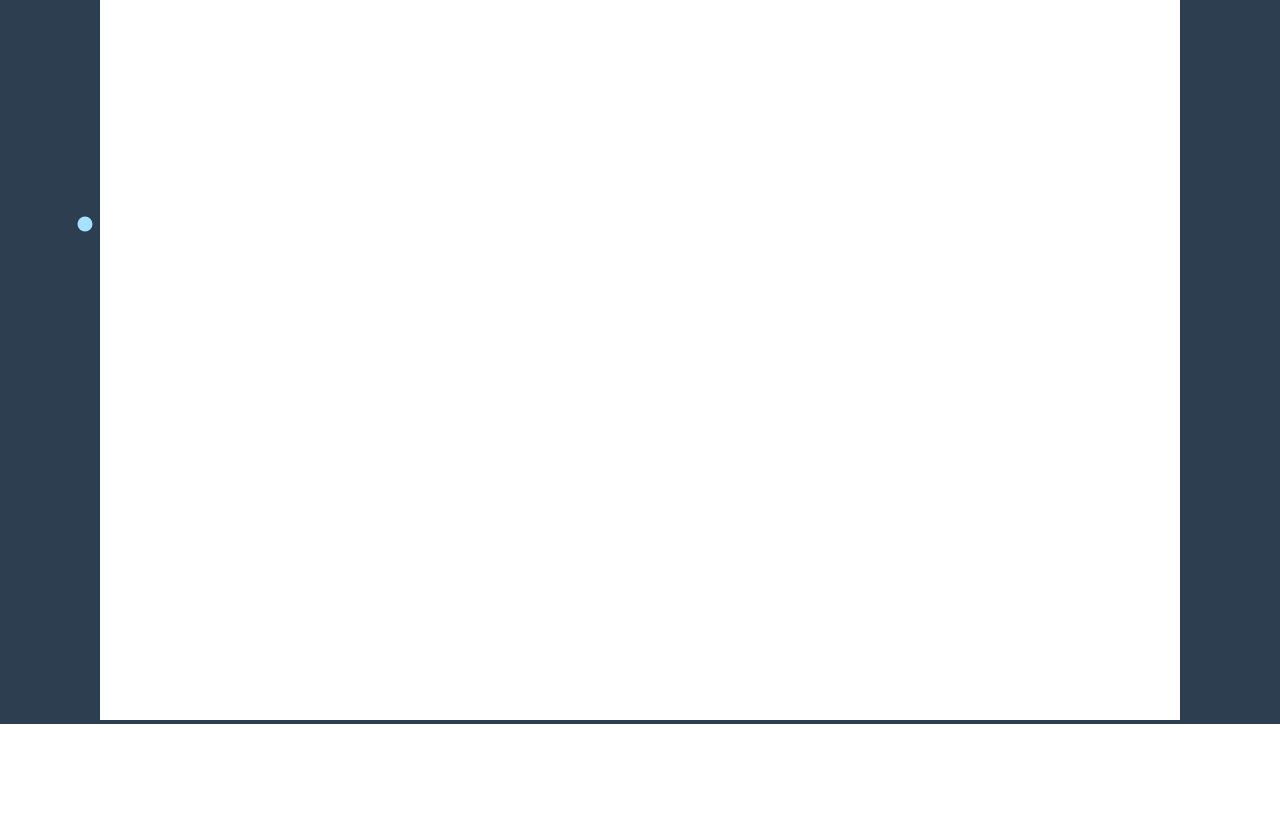
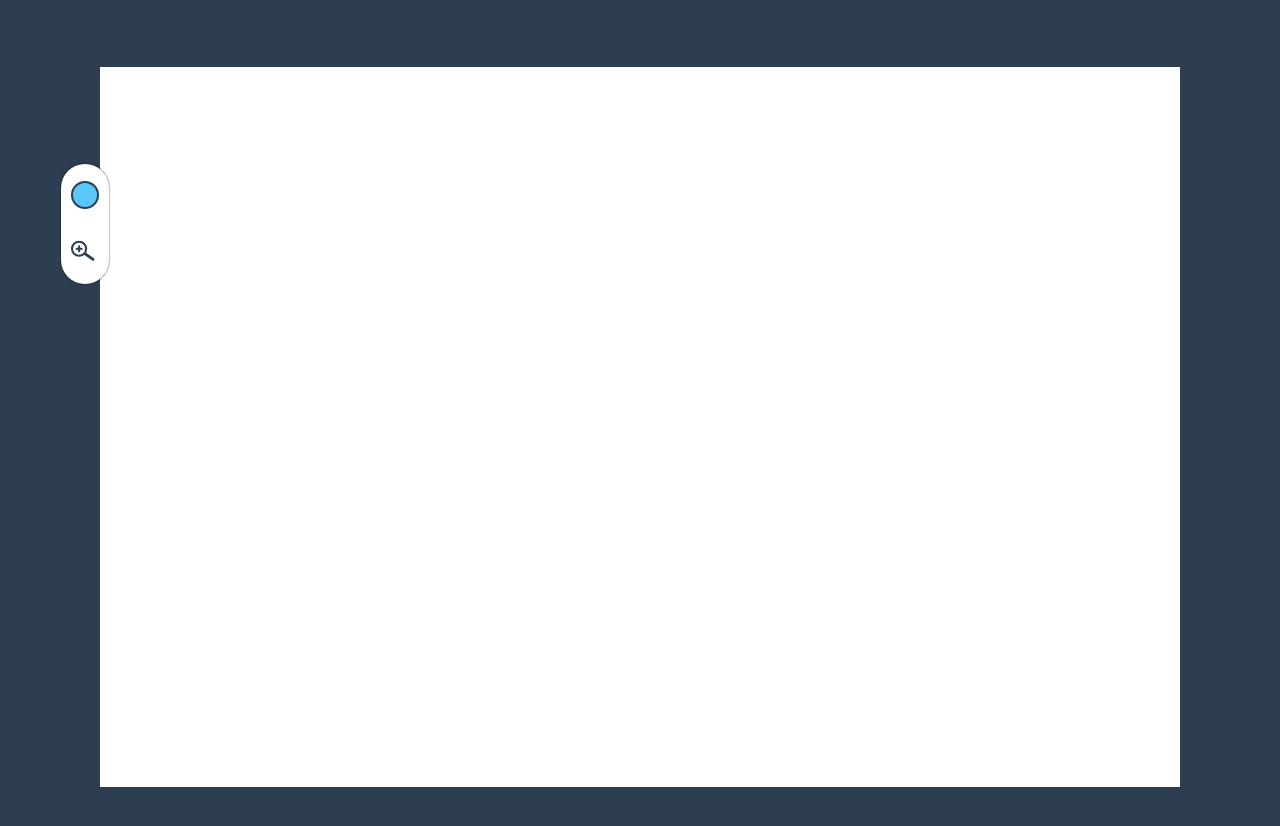
Before and after one commit to Dr1dd/Drawue, a Vue app in the folder drawue-front/: page / in a window 1280 px wide. Shown: the top 826 px of the page. Before the commit the page ends 800 px from the top, so only its background shows below. Built offline with nearby package versions, Linux system fonts and the light colour scheme.

Commit message:
Zooming function maybe done

```diff
--- a/drawue-front/src/App.vue
+++ b/drawue-front/src/App.vue
@@ -18,6 +18,7 @@ export default {
 <style>
 body{
   margin: 0;
+  background: #2c3e50;
 }
 #app {
   font-family: Avenir, Helvetica, Arial, sans-serif;
--- a/drawue-front/src/components/DrawingBoard.vue
+++ b/drawue-front/src/components/DrawingBoard.vue
@@ -1,8 +1,11 @@
 <template>
-  <div>
+  <div id ="DrawingBoard">
       <div class ="tool-bar">
-          <div class ="color-picker" @click = 'showColorPicker = true'>
-              <div>
+          <div class ="color-picker">
+              <div class="color-icon" :style="{'background': color}" @click = 'showColorPicker = !showColorPicker'>
+
+              </div>
+              <div class="color-picker--container">
                 <color-picker
                     v-if="showColorPicker"
                     theme="light"
@@ -13,6 +16,29 @@
               </div>
           </div>
           <div></div>
+          <div class="zoom">
+              <div class="zoom-in" @click ="zoomIn()">
+                <svg width="24" height="24" viewBox="0 0 371 320" fill="none" xmlns="http://www.w3.org/2000/svg">
+                    <g id="zoom">
+                    <circle id="Ellipse 1" cx="125" cy="125" r="109.5"  stroke-width="31"/>
+                    <line id="Line 1" x1="125.5" y1="74" x2="125.5" y2="177" stroke-width="31"/>
+                    <line id="Line 2" x1="74" y1="125.5" x2="177" y2="125.5" stroke-width="31"/>
+                    <path class="Rectangle_1" d="M225.443 184L353.97 273.592C363.031 279.908 365.257 292.375 358.94 301.436L357.437 303.593C351.12 312.654 338.654 314.88 329.593 308.563L201.066 218.971L225.443 184Z" fill="black"/>
+                    </g>
+                </svg>
+              </div>
+              <div class="zoom-out">
+                  <div @click ="zoomOut()">
+                    <svg width="24" height="24" viewBox="0 0 371 320" fill="none" xmlns="http://www.w3.org/2000/svg">
+                        <g id="zoom">
+                        <circle id="Ellipse 1" cx="125" cy="125" r="109.5" stroke-width="31"/>
+                        <line id="Line 2" x1="74" y1="125.5" x2="177" y2="125.5" stroke-width="31"/>
+                        <path class="Rectangle_1" d="M225.443 184L353.97 273.592C363.031 279.908 365.257 292.375 358.94 301.436L357.437 303.593C351.12 312.654 338.654 314.88 329.593 308.563L201.066 218.971L225.443 184Z" fill="black"/>
+                        </g>
+                    </svg>
+                  </div>
+              </div>
+          </div>
       </div>
       <div class="canvas-container">
          <canvas id="canvas"></canvas>
@@ -39,12 +65,15 @@ export default {
 
             ctx: '',
             canvas: '',
+            canvasContainer: '',
             positionX: 0,
             positionY: 0,
+            canvasScale: 1,
+            marginVertical: 0,
         }
     },
     mounted(){
-            const canvasContainer = document.getElementsByClassName('canvas-container');
+            this.canvasContainer = document.getElementsByClassName('canvas-container');
             const toolBar = document.getElementsByClassName('tool-bar');
             this.canvas = document.querySelector("#canvas");
             this.ctx = this.canvas.getContext('2d');
@@ -53,8 +82,8 @@ export default {
             this.canvas.height = 720;
             this.canvas.width = 1080;
 
-            const canvasWidth = (canvasContainer[0].offsetWidth - this.canvas.offsetWidth)/2;
-            const canvasHeight = (canvasContainer[0].offsetHeight - this.canvas.offsetHeight)/2;
+            const canvasWidth = (this.canvasContainer[0].offsetWidth - this.canvas.getBoundingClientRect().width)/2;
+            const canvasHeight = (this.canvasContainer[0].offsetHeight - this.canvas.getBoundingClientRect().height)/2;
 
             this.positionX = canvasWidth;
             this.positionY = canvasHeight-3;
@@ -79,36 +108,130 @@ export default {
         },
         draw(e){
             if(!this.painting) return;
+
+            this.positionX = (this.canvasContainer[0].offsetWidth - this.canvas.getBoundingClientRect().width)/2;
+            this.positionY = (this.canvasContainer[0].offsetHeight - this.canvas.getBoundingClientRect().height)/2;
              this.ctx.strokeStyle = this.color;
              this.ctx.lineWidth = 10;
              this.ctx.lineCap = "round";
-             this.ctx.lineTo(e.clientX-this.positionX, e.clientY-this.positionY);
+            var scaledX = (e.clientX-this.positionX) * this.canvas.width /this.canvas.getBoundingClientRect().width;
+             var scaledY =(e.clientY-this.positionY) * this.canvas.height / this.canvas.getBoundingClientRect().height;
+             this.ctx.lineTo(scaledX, scaledY);
              this.ctx.stroke();
              this.ctx.beginPath();
-             this.ctx.moveTo(e.clientX-this.positionX, e.clientY-this.positionY)
+             this.ctx.moveTo(scaledX, scaledY);
+        },
+        zoomIn(){
+            if(parseFloat(this.canvasScale.toFixed(2)) <= 2.9){
+                var Page = document.getElementById('canvas');
+                this.canvasScale = parseFloat(this.canvasScale.toFixed(2)) + 0.1;
+                Page.style.transform = 'scale('+this.canvasScale+')';
+                if(parseFloat(this.canvasScale.toFixed(2)) >1){
+                    document.body.style.width = (this.canvas.getBoundingClientRect().width+134)+'px';
+                    document.body.style.height = (this.canvas.getBoundingClientRect().height+134)+'px';
+                    this.marginVertical += 67/2*1.075;
+                    this.canvas.style.margin = this.marginVertical +'px 0';
+                }
+
+            }
+        },
+        zoomOut(){
+            if(parseFloat(this.canvasScale.toFixed(2)) > 0.1){
+                var Page = document.getElementById('canvas');
+                this.canvasScale = parseFloat(this.canvasScale.toFixed(2)) - 0.1;
+                Page.style.transform = 'scale('+this.canvasScale+')';
+                if(parseFloat(this.canvasScale.toFixed(2)) >1){
+                    document.body.style.width = (this.canvas.getBoundingClientRect().width+134)+'px';
+                    document.body.style.height = (this.canvas.getBoundingClientRect().height+134)+'px';
+                    if(window.screen.height)
+                    this.marginVertical -= 67/2*1.075;
+                    this.canvas.style.margin = this.marginVertical +'px 0';
+                }
+            }
         }
     },
 }
 </script>
 
 <style lang="scss">
+$default-icon-color: #2c3e50;
+#DrawingBoard{
+    width: 100vw;
+    margin: 0 auto;
+
+}
 .tool-bar{
     display: flex;
     flex-direction: column;
     position: fixed;
     justify-content: space-around;
-    background: #a5e2ff;
+    min-height: 100px;
     top: 28%;
     transform: translate(-50%, -50%);
-    border-radius: 15px;
+    border-radius: 24px;
+    background: white;
+    z-index: 100;
+    padding: 10px;
+    box-shadow: 0px 0px 2px 0px rgb(0 0 0 / 80%);
+    .color-picker--container{
+        position: absolute;
+        left: 50px;
+        top: 19px;
+    }
     .color-picker{
-        height: 15px;
-        width: 15px;
+        cursor: pointer;
+        .color-icon{
+            border-radius: 50%;
+            height: 24px;
+            width: 24px;
+            border: 2px solid $default-icon-color;
+        }
     }
 
 }
+ .canvas-container{
+     padding: 67px 0;
+ }
  #canvas{
      cursor:crosshair;
      background: white;
+     transform-origin: center center;
+
+ }
+ .zoom{
+     display: flex;
+     cursor:pointer;
+     transition: all 0.25s;
+     svg{
+         stroke: $default-icon-color;
+         .Rectangle_1{
+             fill: $default-icon-color;
+         }
+     }
+     .zoom-out{
+         position: absolute;
+         visibility: hidden;
+         right: -74px;
+         padding: 0px 25px;
+         margin-top: -7px;
+
+         div{
+             background: white;
+             box-shadow: 0px 0px 2px 0px rgb(0 0 0 / 80%);
+             border-radius: 50%;
+             padding: 7px;
+             display: flex;
+             flex-direction: column;
+             justify-content: center;
+         }
+         svg{
+             position: relative;
+         }
+     }
+     &:hover{
+        .zoom-out{
+            visibility: visible;
+        }
+     }
  }
 </style>
```
